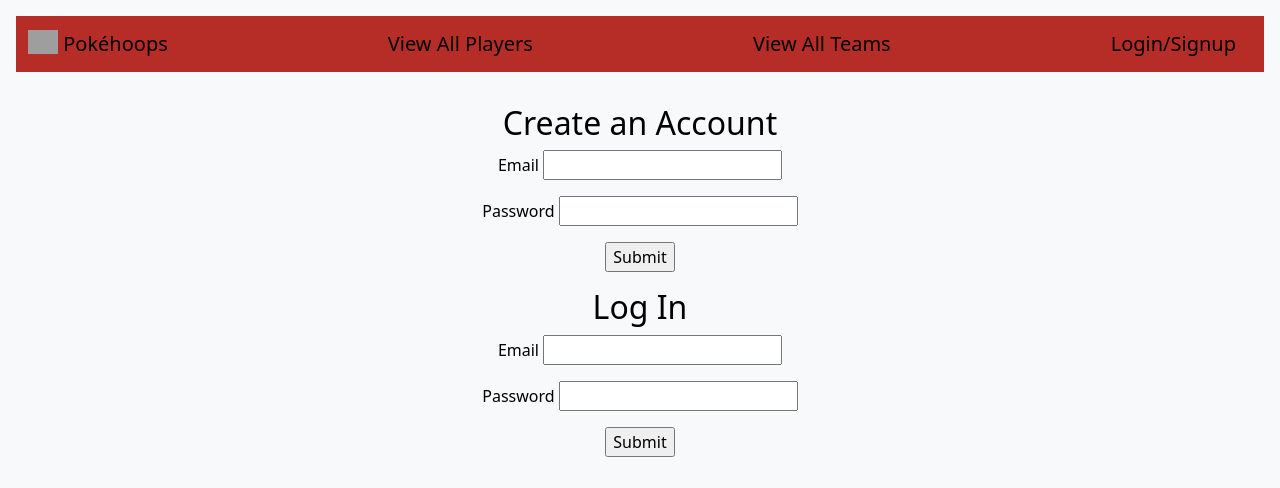
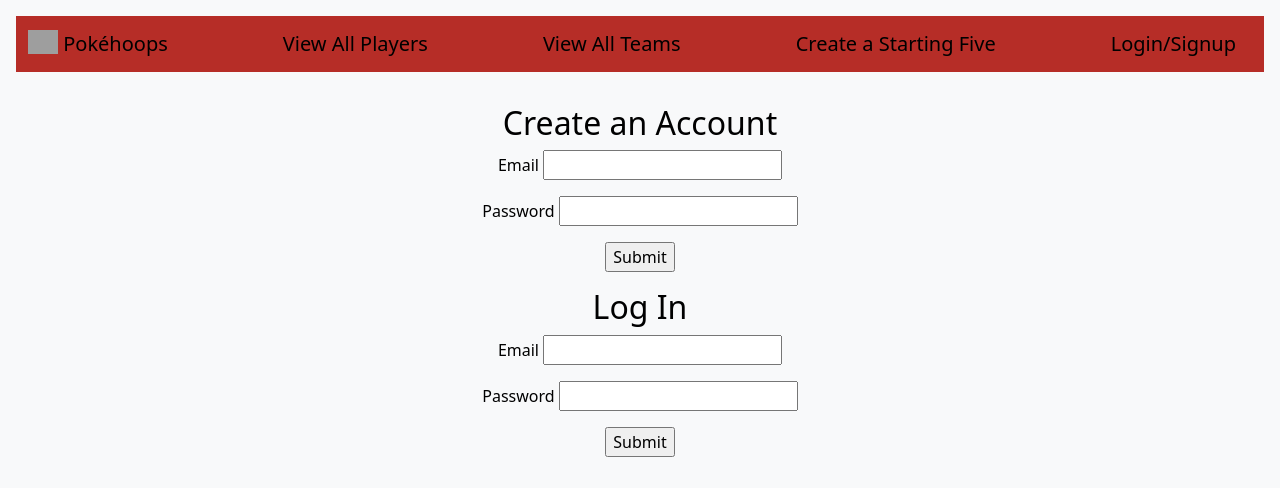
Before and after one commit to clarkeand/PokeHoops, a Flask app: page /login in a window 1280 px wide. Shown: the top 488 px of the page. Run offline with Flask 3, Linux system fonts and the light colour scheme; grey boxes are pictures that could not be loaded.

Commit message:
starting make a team function

```diff
--- a/server.py
+++ b/server.py
@@ -195,6 +195,13 @@ def remove_favorite(player_id):
 
     return redirect('/user_dashboard')
 
+@app.route('/make_a_starting_5')
+def starting_5():
+    guards = crud.get_players_by_position('Guard')
+    forwards = crud.get_players_by_position('Forward')
+    centers = crud.get_players_by_position('Center')
+    return render_template('make_a_team.html', gurads=guards, forwards=forwards, centers=centers)
+
 if __name__ == "__main__":
     connect_to_db(app)
     app.run(host="0.0.0.0", debug=True, port=3000)
--- a/templates/base.html
+++ b/templates/base.html
@@ -25,6 +25,9 @@
         <a class="navbar-brand" href="/teams">
           View All Teams
         </a>
+        <a class="navbar-brand" href="/make_a_starting_5">
+          Create a Starting Five
+        </a>
         {% if session.get('user_email') %}
         <a class="navbar-brand" href="/user_dashboard">
           View Dashboard
```
